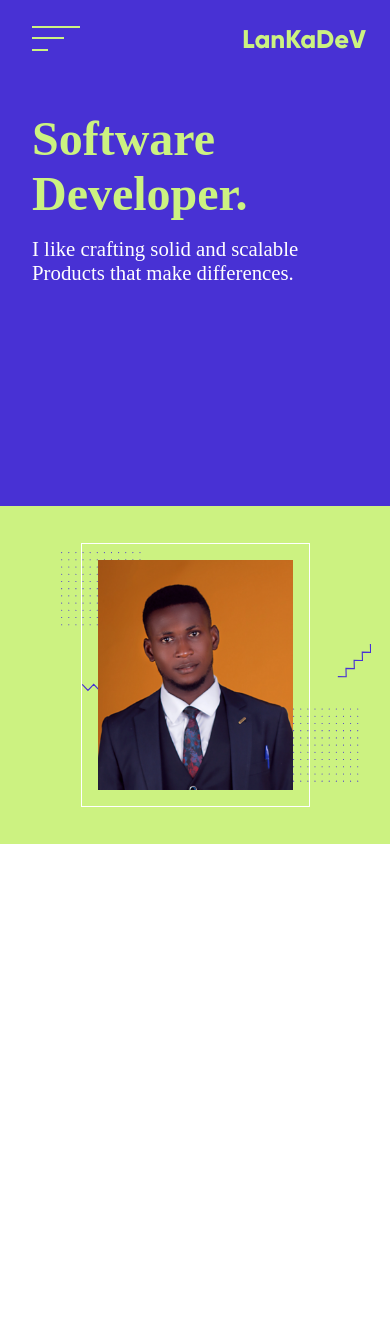
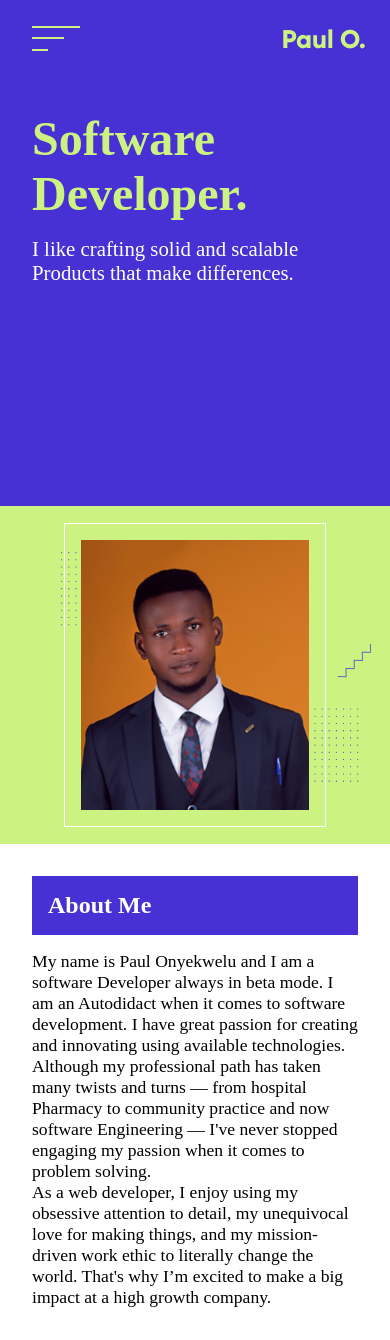
Before and after one commit to PaulOnyekwelu/paulonyekwelu.github.io, a React (Create React App) app: page / in a window 390 px wide. Before the commit the page ends 844 px from the top, so only its background shows below. Built offline with nearby package versions, Linux system fonts and the light colour scheme.

Commit message:
mobile-first initialization of about-me section

```diff
--- a/src/App.js
+++ b/src/App.js
@@ -1,11 +1,13 @@
 import React from 'react';
 import './App.scss';
 import Header from './components/header';
+import AboutMe from './components/about';
 
 function App() {
   return (
     <main className="App">
       <Header />
+      <AboutMe />
     </main>
   );
 }
--- /dev/null
+++ b/src/components/about/about.style.scss
@@ -0,0 +1,18 @@
+@media screen and (max-width: 768px){
+    .about-me{
+        padding: 2rem;
+        // background-color: rgb(206, 186, 224);
+
+        .about-me-title{
+            font-size: 1.5rem;
+            margin-bottom: 1rem;
+            background: rgb(72,49,212);
+            color: white;
+            padding: 1rem;
+        }
+
+        .about-me-text{
+            font-size: 1.1rem;
+        }
+    }
+}
--- /dev/null
+++ b/src/components/about/index.jsx
@@ -0,0 +1,28 @@
+import React from 'react';
+
+import './about.style.scss';
+
+const AboutMe = () => {
+    return (
+        <section className = "about-me">
+            <h2 className="about-me-title">About Me</h2>
+            <div className = "about-me-text">
+                <p>
+                    My name is Paul Onyekwelu and I am a software Developer always in beta mode.
+                    I am an Autodidact when it comes to software development. I have
+                    great passion for creating and innovating using available technologies.
+                    Although my professional path has taken many twists and turns — from
+                    hospital Pharmacy to community practice and now software Engineering — I've
+                    never stopped engaging my passion when it comes to problem solving.
+                </p>
+                <p>
+                    As a web developer, I enjoy using my obsessive attention to detail, my unequivocal
+                    love for making things, and my mission-driven work ethic to literally change the world.
+                    That's why I’m excited to make a big impact at a high growth company.
+                </p>
+            </div>
+        </section>
+    )
+}
+
+export default AboutMe;
--- a/src/components/avatar/avatar.style.scss
+++ b/src/components/avatar/avatar.style.scss
@@ -15,7 +15,7 @@
         }
 
         .img-avatar{
-            width: 50%;
+            height: 80%;
             outline: 1px solid white;
             outline-offset: 1rem;
             z-index: 2;
--- a/src/components/header/header.style.scss
+++ b/src/components/header/header.style.scss
@@ -3,7 +3,7 @@
 }
 
 
-@media screen and (max-width: 786px){
+@media screen and (max-width: 768px){
     .header{
         width: 100vw;
         height: 100vh;
--- a/src/components/logo/index.jsx
+++ b/src/components/logo/index.jsx
@@ -3,7 +3,7 @@ import './logo.style.scss';
 
 const Logo = () => {
     return (
-        <h1 className="logo-brand"><a href="/">LanKaDeV</a></h1>
+        <h1 className="logo-brand"><a href="/">Paul O.</a></h1>
     )
 }
 export default Logo;
```
Also changed, not shown: src/images/banner.svg.
